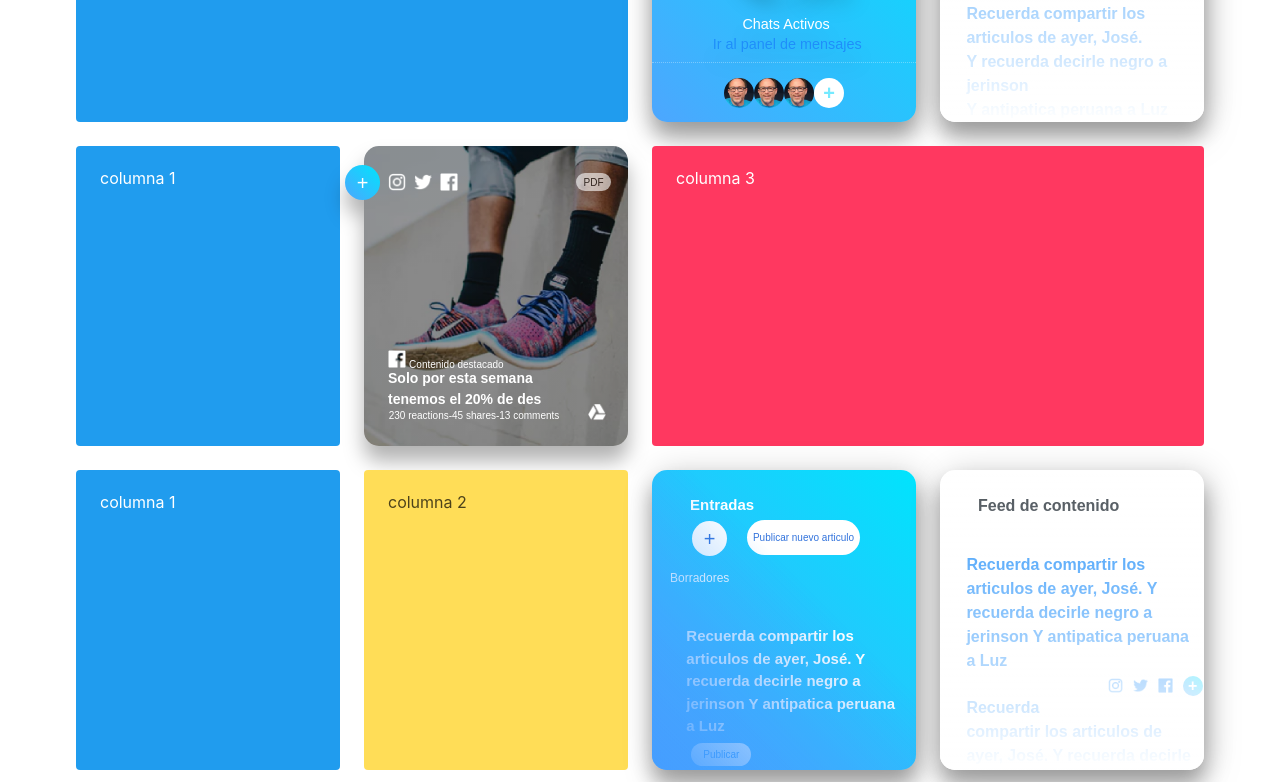
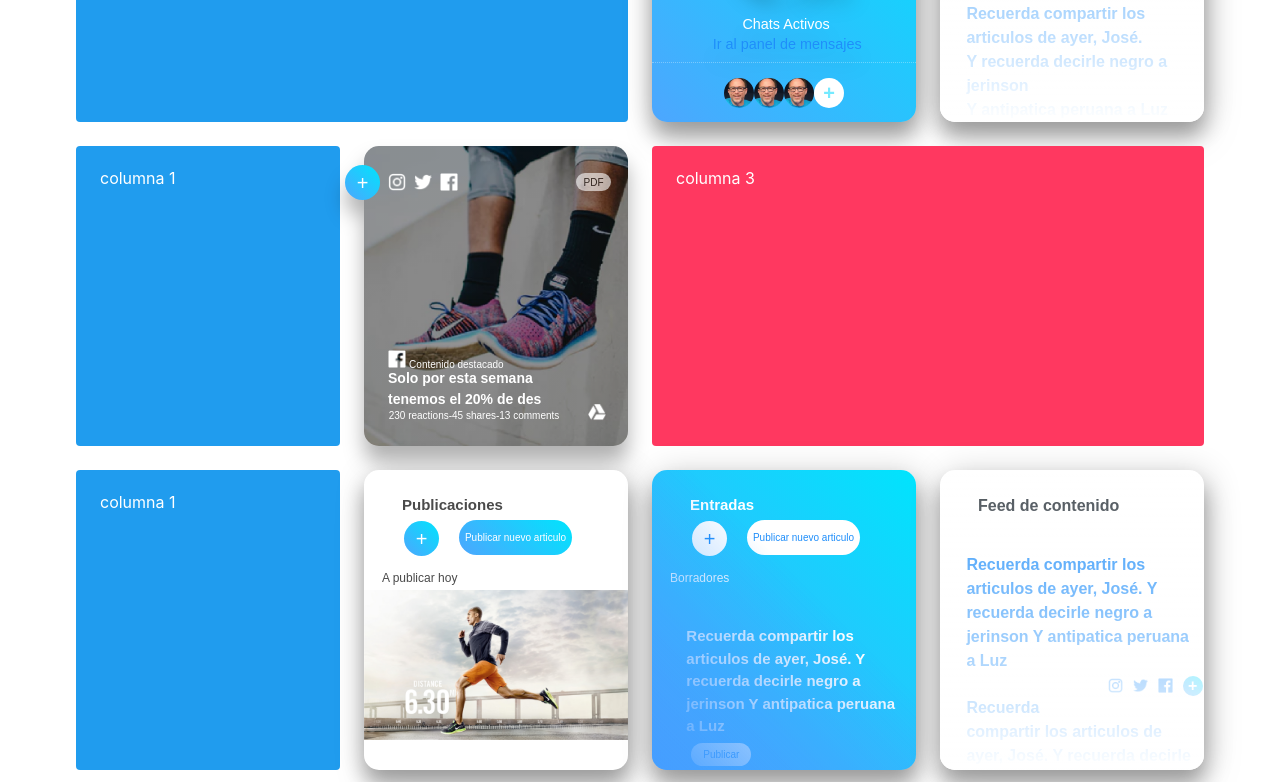
Before and after one commit to salazarcode/ivoryface, a Vue app: page / in a window 1280 px wide. Shown: the part 278-1060 px from the top of the page. Built offline with nearby package versions, Linux system fonts and the light colour scheme.

Commit message:
cambios slider

```diff
--- a/src/components/entradas.vue
+++ b/src/components/entradas.vue
@@ -3,11 +3,11 @@
         <div class="inicio">
             <p>Entradas</p>
         </div>
-        <div class="boton">
-            <a>+</a>
+        <div >
+            <a class="boton">+</a>
         </div>
-         <div class="boton s">
-            <a>Publicar nuevo articulo</a>
+         <div >
+            <a class="boton s">Publicar nuevo articulo</a>
         </div>
           <div class="sub">
             <p>Borradores</p>
@@ -73,7 +73,7 @@ $degradado:linear-gradient(45deg, rgba(77,166,254,1) 0%, rgba(0,228,253,1) 100%)
     border-radius: 40px;
     font-size: 20px;
     background: $blanco;
-    color: $blanco;
+    color: $azul;
     font-weight:normal;
     transform: translate(40px, 51px);
     opacity:1;
@@ -81,6 +81,7 @@ $degradado:linear-gradient(45deg, rgba(77,166,254,1) 0%, rgba(0,228,253,1) 100%)
     justify-content: center;
     align-items: center;
     &.s{
+        text-decoration: none;
         width: 113px;
         height: 35px ;
         font-size: 10px;
--- a/src/components/layout.vue
+++ b/src/components/layout.vue
@@ -40,7 +40,7 @@
           <p class="notification is-info size">columna 1 </p>
         </div>
         <div class="column is-3">
-          <p class="notification is-warning size">columna 2 </p>
+          <publicaciones></publicaciones>
         </div>
         <div class="column is-3">
          <entradas></entradas>
@@ -59,6 +59,7 @@ import tarea from "./tarea";
 import navegacion from "./navegacion";
 import feed from "./feed";
 import entradas from "./entradas";
+import publicaciones from "./publicaciones";
 export default {
   name: 'layout',
   methods:{
@@ -71,6 +72,7 @@ export default {
     'navegacion':navegacion,
     'feed':feed,
     'entradas':entradas,
+    'publicaciones':publicaciones,
   }
 }
 </script>
--- /dev/null
+++ b/src/components/publicaciones.vue
@@ -0,0 +1,85 @@
+<template>
+<div class="publicaciones size">
+        <div class="inicio">
+            <p>Publicaciones</p>
+        </div>
+        <div>
+            <a class="boton">+</a>
+        </div>
+         <div>
+            <a class="boton s">Publicar nuevo articulo</a>
+        </div>
+          <div class="sub">
+            <p>A publicar hoy</p>
+        </div>
+        <sliderpubli class="slider"></sliderpubli>
+</div>
+</template>
+<script>
+import sliderpubli from "./sliderpubli";
+export default {
+    components:{
+        'sliderpubli':sliderpubli,
+    }
+}
+</script>
+<style lang="scss" scoped>
+$blanco:#fff;
+$negro:#000;
+$gris:#434B52;
+$azul:#1F8EFA;
+$verdea:#75EAFF;
+$degradado:linear-gradient(45deg, rgba(77,166,254,1) 0%, rgba(0,228,253,1) 100%);
+.publicaciones{
+  align-items: center;
+    text-align: center;
+    background: $blanco;
+    border-radius: 15px;
+    box-shadow: 4px 4px 34px rgba(0, 0, 0, 0.2);
+    font-family: Arial, Helvetica, sans-serif;
+    filter:drop-shadow(0px 15px 10px rgba(0,0,0,0.3));
+    position: relative;
+    overflow: hidden;
+    font-size: 15px;
+}
+.inicio{
+    color:$degradado;
+    font-weight: bold;
+    transform: translate(38px, 24px);
+    transform: translate(38px, 24px);
+    position: absolute;
+}
+.boton{
+    text-decoration: none;
+    width: 35px;
+    height: 35px ;
+    border-radius: 40px;
+    font-size: 20px;
+    background: $degradado;
+    color: $blanco;
+    font-weight:normal;
+    transform: translate(40px, 51px);
+    opacity:1;
+    display: flex;
+    justify-content: center;
+    align-items: center;
+        &.s{
+        width: 113px;
+        height: 35px ;
+        font-size: 10px;
+        transform: translate(95px, 15px);
+        border-radius: 40px;
+
+    }
+}
+.sub{
+        transform: translate(18px, 29px);
+        color: $degradado;
+        font-size: 12px;
+        position: absolute;
+
+}
+.slider{
+    transform: translate(0px, 50px);
+}
+</style>
--- /dev/null
+++ b/src/components/sliderpubli.vue
@@ -0,0 +1,14 @@
+<template>
+    <div class="sliderpubli">
+        <img src="../assets/recursos/foto-02.png">
+    </div>
+</template>
+<script>
+export default {
+
+}
+
+</script>
+<style lang="scss" scoped>
+
+</style>
```
